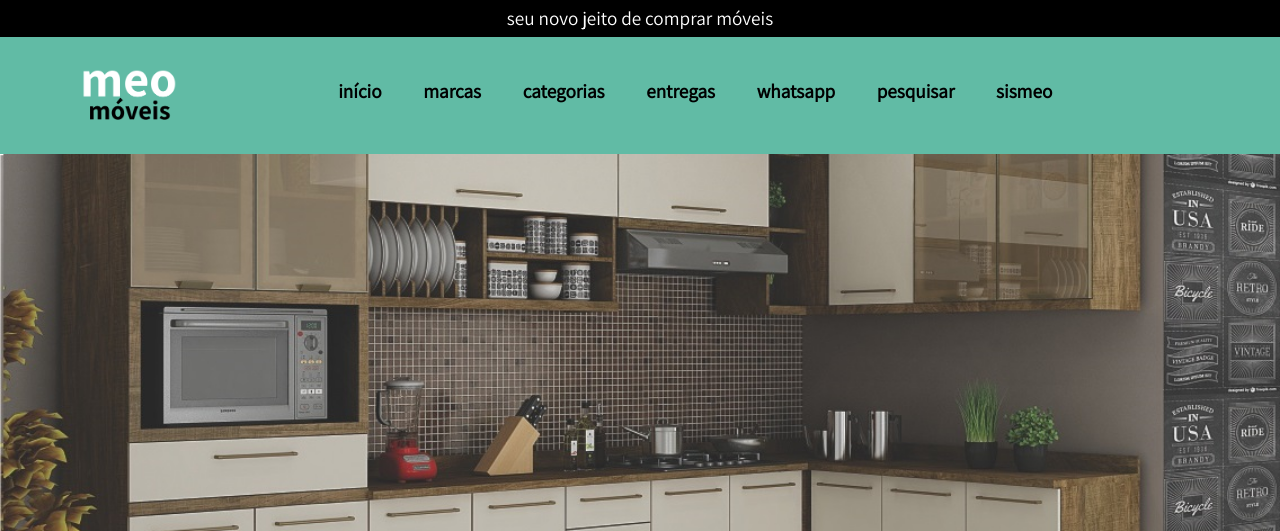
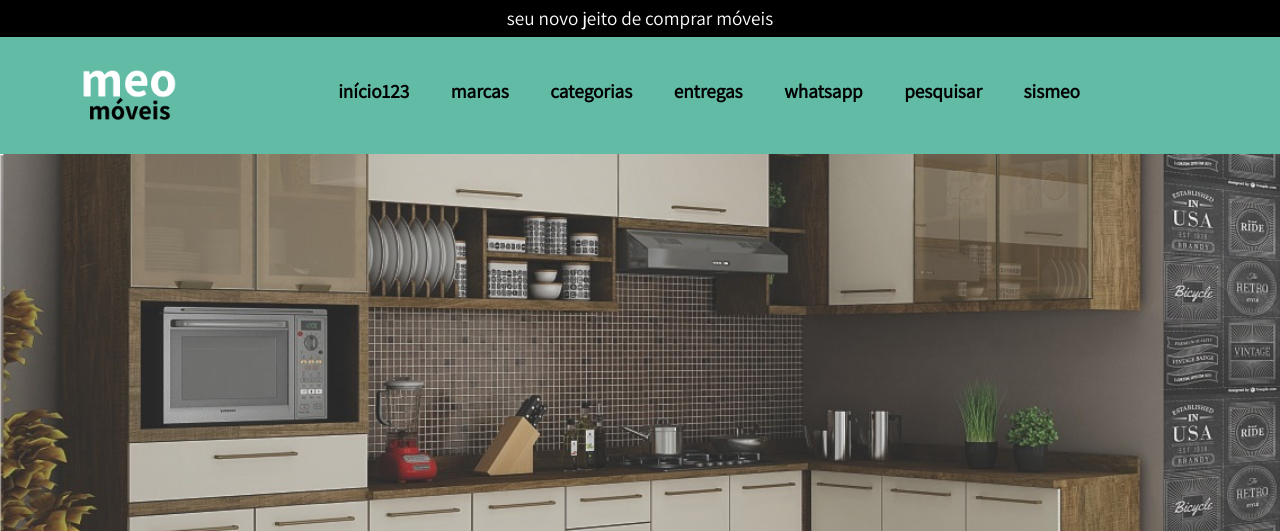
Before and after one commit to tiagoornelas/meomoveis, a PHP site: page /index.php in a window 1280 px wide. Shown: the top 531 px of the page. Run offline with PHP 8.4, Linux system fonts and the light colour scheme.

Commit message:
Teste de alteração de branch apenas em subdominio

```diff
--- a/elements/cabecalho.php
+++ b/elements/cabecalho.php
@@ -19,7 +19,7 @@
     <nav id="menuNavegacao">
       <a href='index.php'><img id="logotipo" src="/img/logo_branco.png"></a>
       <ul id="listaNavegacao"> 			<!-- 1.3 - Menu de Navegação -->
-        <li><a href="/index.php">início</a></li>
+        <li><a href="/index.php">início123</a></li>
         <li><a href="/marcas.php">marcas</a></li>
         <li><a href="/categorias.php">categorias</a></li>
         <li><a href="/entregas.php">entregas</a></li>
```
